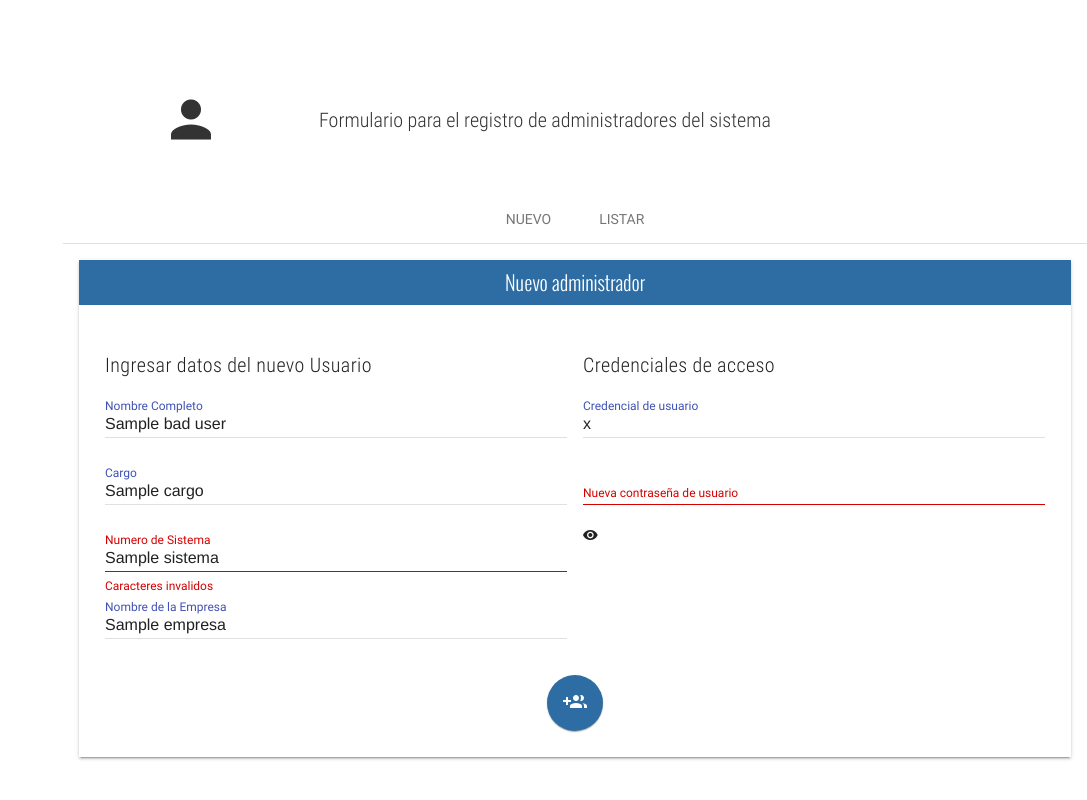
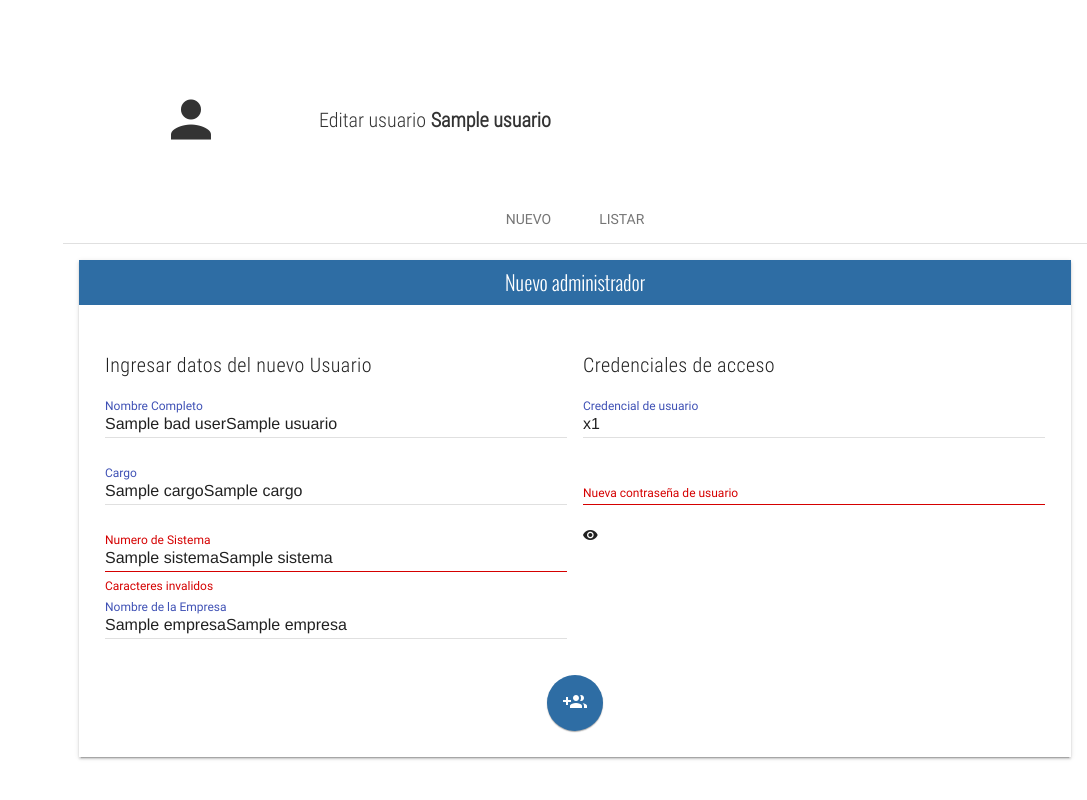
Before and after one commit to mejiadev643/modulo-IVA-DISICOMP, a PHP site: template view/admin/registro-usuario.php in a window 1280 px wide. Shown: the whole page, without its empty margins (193-1280 px from the left). Run offline with PHP 8.4, Linux system fonts and the light colour scheme; the visitor is signed in with stand-in values (Sample User, id 1); the template is opened without the code that fills it: most values are stand-ins (such as "Sample title", 1, 10 or a date in 2020); some libraries are stand-ins or nearby versions; some web fonts are replaced.

Commit message:
agregado edicion de usuario y modificado registro usuario para funcionar como edit de usuario

```diff
--- a/view/admin/registro-usuario.php
+++ b/view/admin/registro-usuario.php
@@ -7,7 +7,8 @@
 			</div>
 			<div class="full-width header-well-text">
 				<p class="text-condensedLight">
-					Formulario para el registro de administradores del sistema
+				<?php echo $usuario->IDLOGIN != null ? 'Editar usuario '.'<strong>'.$usuario->NOMBRE.'</strong>' : 'Formulario para el registro de administradores del sistema'; ?>
+
 				</p>
 			</div>
 		</section>
@@ -27,26 +28,26 @@
 								<form action="?c=Usuario&a=Guardar" method="post">
 									<div class="mdl-grid">
 										<div class="mdl-cell mdl-cell--4-col-phone mdl-cell--8-col-tablet mdl-cell--6-col-desktop">
-										<input type="hidden" name="idlogin" value="<?php echo $usuario->idlogin; ?>" />
+										<input type="hidden" name="idusu" value="<?php echo $usuario->IDUSUARIO; ?>" />
 											<h5 class="text-condensedLight">Ingresar datos del nuevo Usuario</h5>
 											<div class="mdl-textfield mdl-js-textfield mdl-textfield--floating-label">
-												<input class="mdl-textfield__input" type="text" maxlength="50" value='<?php if(isset($BadUser)){echo $BadUser["nombre"];}?>' pattern="-?[A-Za-záéíóúÁÉÍÓÚ ]*(\.[0-9]+)?" id="NameAdmin" name="nombre" required>
+												<input class="mdl-textfield__input" type="text" maxlength="50" value='<?php if(isset($BadUser)){echo $BadUser["nombre"];} echo $usuario->NOMBRE;?>' pattern="-?[A-Za-záéíóúÁÉÍÓÚ ]*(\.[0-9]+)?" id="NameAdmin" name="nombre" required>
 												<label class="mdl-textfield__label"  for="NameAdmin">Nombre Completo</label>
 												<span class="mdl-textfield__error">Caracteres invalidos</span>
 											</div>
 
 											<div class="mdl-textfield mdl-js-textfield mdl-textfield--floating-label">
-												<input class="mdl-textfield__input" type="text" maxlength="50" value='<?php if(isset($BadUser)){echo $BadUser["cargo"];}?>' pattern="-?[A-Za-záéíóúÁÉÍÓÚ ]*(\.[0-9]+)?" id="cargo" name="cargo" required>
+												<input class="mdl-textfield__input" type="text" maxlength="50" value='<?php if(isset($BadUser)){echo $BadUser["cargo"];} echo $usuario->CARGO; ?>' pattern="-?[A-Za-záéíóúÁÉÍÓÚ ]*(\.[0-9]+)?" id="cargo" name="cargo" required>
 												<label class="mdl-textfield__label" for="NameAdmin">Cargo</label>
 												<span class="mdl-textfield__error">Caracteres invalidos</span>
 											</div>
 											<div class="mdl-textfield mdl-js-textfield mdl-textfield--floating-label">
-												<input class="mdl-textfield__input" type="text" maxlength="2" value='<?php if(isset($BadUser)){echo $BadUser["sistema"];}?>' pattern="-?[0-9]*[A-Za-z]?" id="phoneAdmin" name="sistema" required>
+												<input class="mdl-textfield__input" type="text" maxlength="2" value='<?php if(isset($BadUser)){echo $BadUser["sistema"];} echo $usuario->SISTEMA; ?>' pattern="-?[0-9]*[A-Za-z]?" id="phoneAdmin" name="sistema" required>
 												<label class="mdl-textfield__label" for="phoneAdmin">Numero de Sistema</label>
 												<span class="mdl-textfield__error">Caracteres invalidos</span>
 											</div>
 											<div class="mdl-textfield mdl-js-textfield mdl-textfield--floating-label">
-												<input class="mdl-textfield__input" type="text" maxlength="50" value='<?php if(isset($BadUser)){echo $BadUser["empresa"];}?>' pattern="-?[A-Za-záéíóúÁÉÍÓÚ ]*(\.[0-9]+)?" id="LastNameAdmin" name="empresa" required>
+												<input class="mdl-textfield__input" type="text" maxlength="50" value='<?php if(isset($BadUser)){echo $BadUser["empresa"];} echo $usuario->EMPRESA; ?>' pattern="-?[A-Za-záéíóúÁÉÍÓÚ ]*(\.[0-9]+)?" id="LastNameAdmin" name="empresa" required>
 												<label class="mdl-textfield__label" for="LastNameAdmin">Nombre de la Empresa</label>
 												<span class="mdl-textfield__error">Caracteres invalidos</span>
 											</div>
@@ -54,13 +55,13 @@
 										<div class="mdl-cell mdl-cell--4-col-phone mdl-cell--8-col-tablet mdl-cell--6-col-desktop">
 											<h5 class="text-condensedLight">Credenciales de acceso</h5>
 											<div class="mdl-textfield mdl-js-textfield mdl-textfield--floating-label">
-												<input class="mdl-textfield__input" type="text" maxlength="10" value='<?php if(isset($BadUser)){echo $BadUser["pass"];}?>' pattern="-?[A-Za-z0-9áéíóúÁÉÍÓÚ]*(\.[0-9]+)?" id="UserNameAdmin" name="userid" required>
+												<input class="mdl-textfield__input" type="text" maxlength="10" value='<?php if(isset($BadUser)){echo $BadUser["pass"];} echo $usuario->USERID; ?>' pattern="-?[A-Za-z0-9áéíóúÁÉÍÓÚ]*(\.[0-9]+)?" id="UserNameAdmin" name="userid" required>
 												<label class="mdl-textfield__label" for="UserNameAdmin">Credencial de usuario</label>
 												<span class="mdl-textfield__error">Caracteres invalidos</span>
 												<span style="color:red;"><?php if(isset($BadUser)){echo $BadUser["error"];}?></span>
 											</div>
 											<div class="mdl-textfield mdl-js-textfield mdl-textfield--floating-label">
-												<input class="mdl-textfield__input" type="password" maxlength="30" id="passwordAdmin" name="pass" required>
+												<input class="mdl-textfield__input" type="password" maxlength="30"  id="passwordAdmin" name="pass" required>
 												<label class="mdl-textfield__label" for="passwordAdmin">Nueva contraseña de usuario</label>
 
 											</div>
```
Also changed, not shown: controller/usuario.controller.php (+13 -4 lines), model/Usuario.php (+44 -0 lines), view/admin/consultar-usuario.php (+8 -6 lines).
